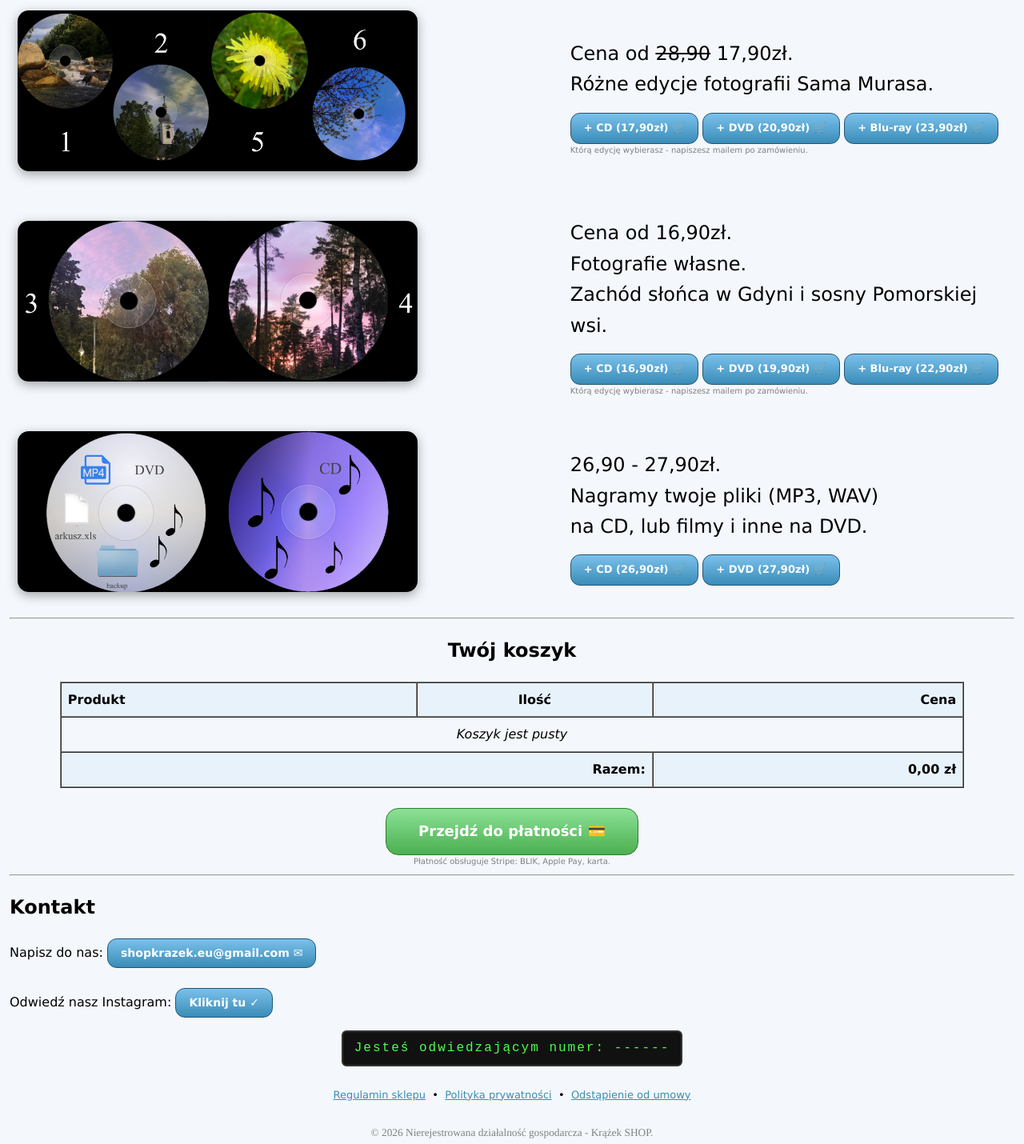
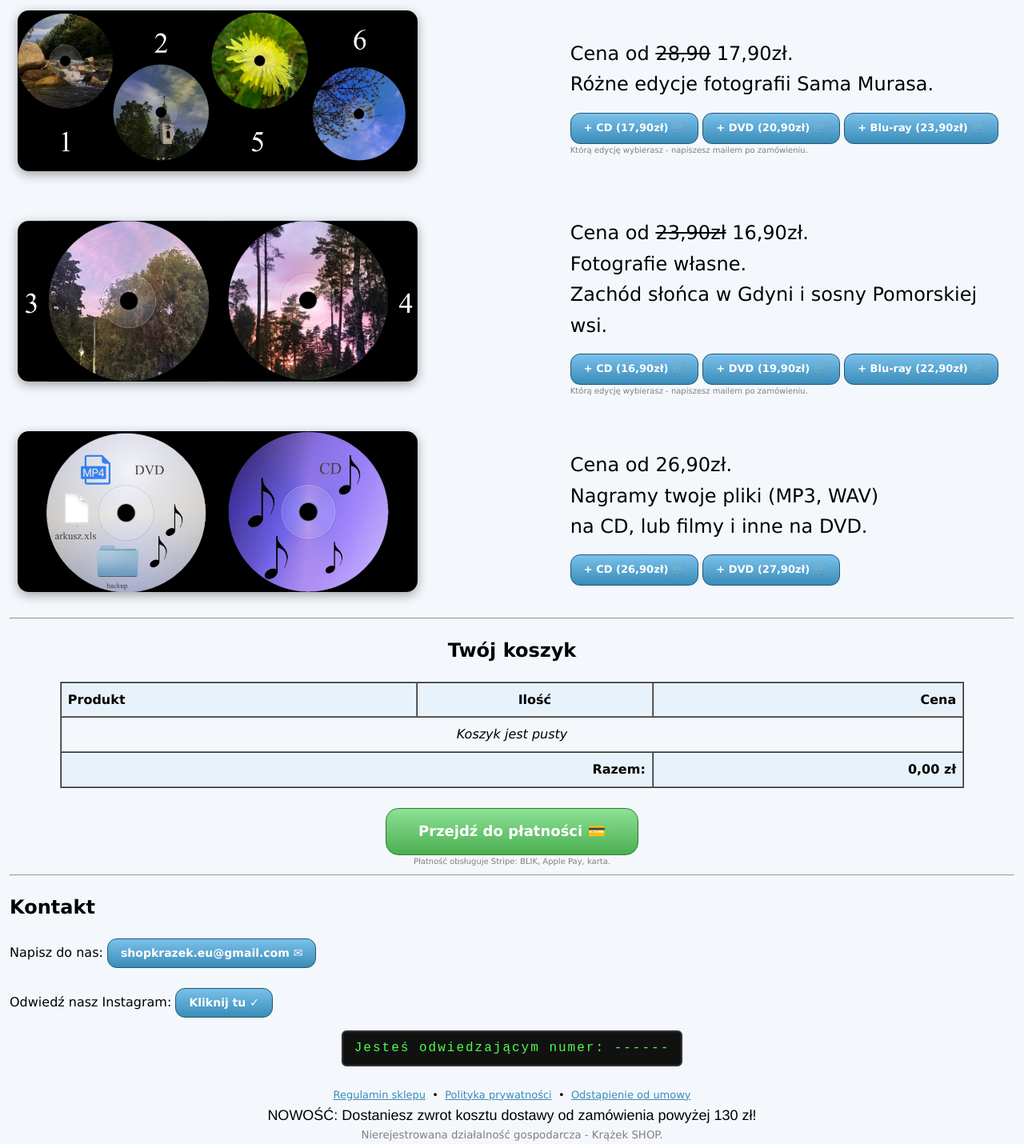
Before and after one commit to stasbrot/krazek, a website: page index.html in a window 1280 px wide. Shown: the part 1115-2545 px from the top of the page at 80% size. Drawn offline with Linux system fonts and the light colour scheme; no server answers.

Commit message:
Update index.html

```diff
--- a/index.html
+++ b/index.html
@@ -109,7 +109,7 @@
       <img src="img/ed2.jpg" width="500" height="201" alt="Edycja 02">
     </td>
     <td width="45%">
-      <p><font size="5" face="Lucida Grande, Lucida Sans Unicode"><span id="i18n_prod3">Cena od 16,90zł.<br>Fotografie własne.<br>Zachód słońca w Gdyni i sosny Pomorskiej wsi.</span></font></p>
+      <p><font size="5" face="Lucida Grande, Lucida Sans Unicode"><span id="i18n_prod3">Cena od <STRIKE>23,90zł</STRIKE> 16,90zł.<br>Fotografie własne.<br>Zachód słońca w Gdyni i sosny Pomorskiej wsi.</span></font></p>
       <a href="javascript:addToCart('editionStasMix')" class="btn-gradient" style="display: inline-block; padding: 8px 16px; border-radius: 12px; background-image: linear-gradient(to bottom, #7ac1eb, #3a8cb8); border: 1px solid #225673; color: white; font-family: 'Lucida Grande', 'Lucida Sans Unicode', sans-serif; font-size: 13px; font-weight: bold; text-decoration: none;">+ CD (16,90zł) &#128722;</a>
       <a href="javascript:addToCart('editionStasMixDvd')" class="btn-gradient" style="display: inline-block; padding: 8px 16px; border-radius: 12px; background-image: linear-gradient(to bottom, #7ac1eb, #3a8cb8); border: 1px solid #225673; color: white; font-family: 'Lucida Grande', 'Lucida Sans Unicode', sans-serif; font-size: 13px; font-weight: bold; text-decoration: none;">+ DVD (19,90zł) &#128722;</a>
       <a href="javascript:addToCart('editionStasMixBluray')" class="btn-gradient" style="display: inline-block; padding: 8px 16px; border-radius: 12px; background-image: linear-gradient(to bottom, #7ac1eb, #3a8cb8); border: 1px solid #225673; color: white; font-family: 'Lucida Grande', 'Lucida Sans Unicode', sans-serif; font-size: 13px; font-weight: bold; text-decoration: none;">+ Blu-ray (22,90zł) &#128722;</a>
@@ -124,7 +124,7 @@
      <img src="img/ed3.jpg" width="500" height="201" alt="Edycja 03">
     </td>
     <td width="45%">
-      <p><font size="5" face="Lucida Grande, Lucida Sans Unicode"><span id="i18n_prod4">26,90 - 27,90zł.<br>Nagramy twoje pliki (MP3, WAV)<br>na CD, lub filmy i inne na DVD.</span></font></p>
+      <p><font size="5" face="Lucida Grande, Lucida Sans Unicode"><span id="i18n_prod4">Cena od 26,90zł.<br>Nagramy twoje pliki (MP3, WAV)<br>na CD, lub filmy i inne na DVD.</span></font></p>
       <a href="javascript:addToCart('recAudioCd')" class="btn-gradient" style="display: inline-block; padding: 8px 16px; border-radius: 12px; background-image: linear-gradient(to bottom, #7ac1eb, #3a8cb8); border: 1px solid #225673; color: white; font-family: 'Lucida Grande', 'Lucida Sans Unicode', sans-serif; font-size: 13px; font-weight: bold; text-decoration: none;">+ CD (26,90zł) &#128722;</a>
       <a href="javascript:addToCart('recVideoDvdPlusR')" class="btn-gradient" style="display: inline-block; padding: 8px 16px; border-radius: 12px; background-image: linear-gradient(to bottom, #7ac1eb, #3a8cb8); border: 1px solid #225673; color: white; font-family: 'Lucida Grande', 'Lucida Sans Unicode', sans-serif; font-size: 13px; font-weight: bold; text-decoration: none;">+ DVD (27,90zł) &#128722;</a>
     </td>
@@ -177,8 +177,8 @@
     &nbsp;&#8226;&nbsp;
     <a href="odstapienie.html" style="color: #3a8cb8;"><span id="i18n_footerWithdrawal">Odstąpienie od umowy</span></a>
   </font>
-  <br><br>
-  <small><font color="gray" face="Times">&copy; 2026 <span id="i18n_footerCopy">Nierejestrowana działalność gospodarcza - Krążek SHOP.</span></font></small>
+  <br><CENTER><FONT SIZE="4" FACE="HELVETICA, ARIAL">NOWOŚĆ: Dostaniesz zwrot kosztu dostawy od zamówienia powyżej 130 zł!<br></CENTER></FONT>
+  <small><font color="gray" &copy; 2026 <span id="i18n_footerCopy">Nierejestrowana działalność gospodarcza - Krążek SHOP.</span></font></small>
 </center>
 
 <script>
```
